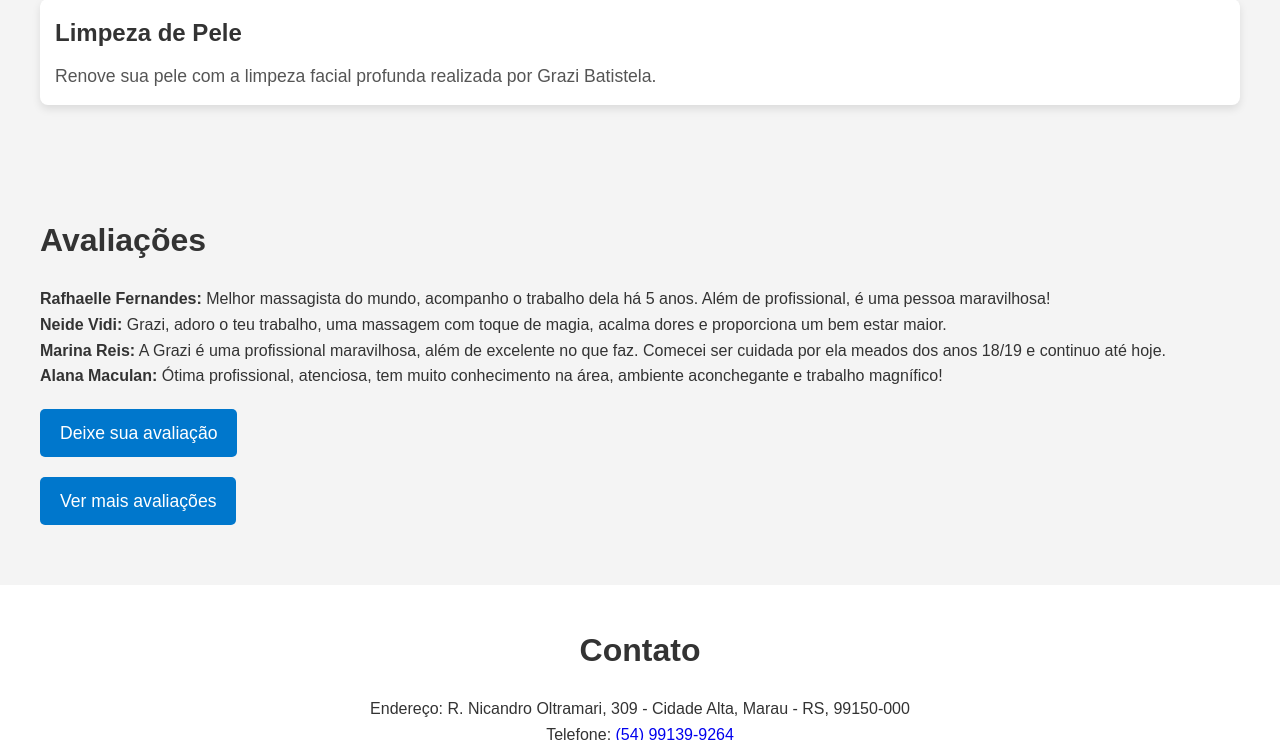
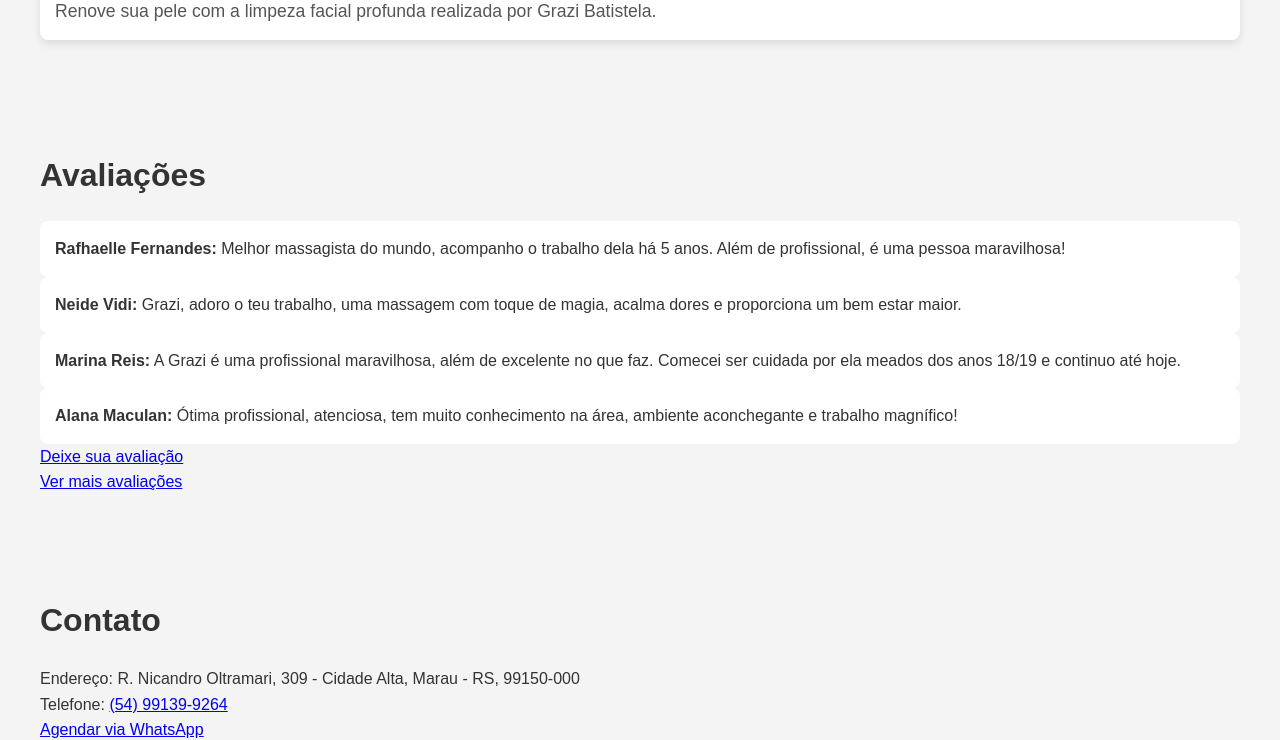
Before and after one commit to gbcasagrande/gbcasagrande.github.io, a PHP site: page /grazi/index.html in a window 1280 px wide. Shown: the part 2028-2768 px from the top of the page. Run offline with PHP 8.4, Linux system fonts and the light colour scheme.

Commit message:
Update styles.css

```diff
--- a/grazi/styles.css
+++ b/grazi/styles.css
@@ -54,12 +54,18 @@
     margin-bottom: 20px;
 }
 
+.sobre-content {
+    display: flex;
+    flex-direction: column;
+    align-items: center;
+}
+
 .grazi-photo {
     width: 100%;
-    max-width: 400px;
+    max-width: 350px;
+    height: auto;
     border-radius: 10px;
     margin-top: 20px;
-    margin-bottom: 20px;
 }
 
 .card {
@@ -80,43 +86,7 @@
     color: #555;
 }
 
-#contato {
-    background-color: #ffffff;
-    padding: 40px;
-    text-align: center;
-}
-
-#google-map iframe {
-    width: 100%;
-    max-width: 600px;
-    height: 400px;
-    border: 0;
-    border-radius: 10px;
-}
-
-footer {
-    background-color: #0077cc;
-    color: #fff;
-    text-align: center;
-    padding: 20px;
-}
-
-footer p {
-    font-size: 1rem;
-}
-
-.btn-agendar, .btn-review {
-    display: inline-block;
-    background-color: #0077cc;
-    color: #fff;
-    padding: 10px 20px;
-    border-radius: 5px;
-    text-decoration: none;
-    margin-top: 20px;
-    font-size: 1.1rem;
-    transition: background-color 0.3s;
-}
-
-.btn-agendar:hover, .btn-review:hover {
-    background-color: #005fa3;
-}
+.review-card {
+    background-color: #fff;
+    border-radius: 8px;
+    padding: 15px;
```
